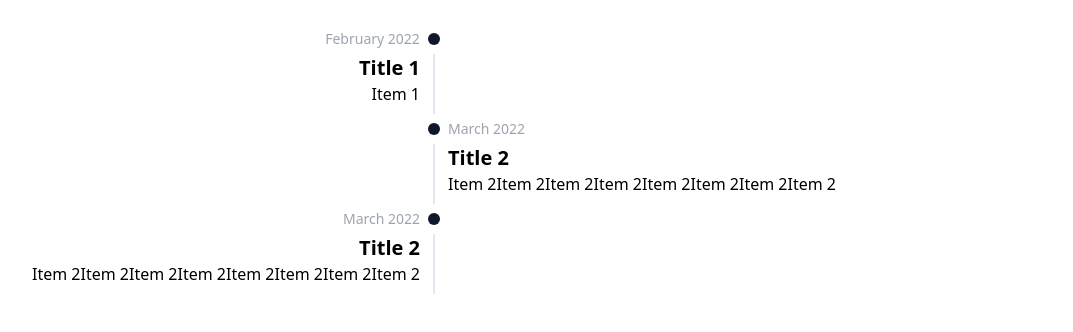
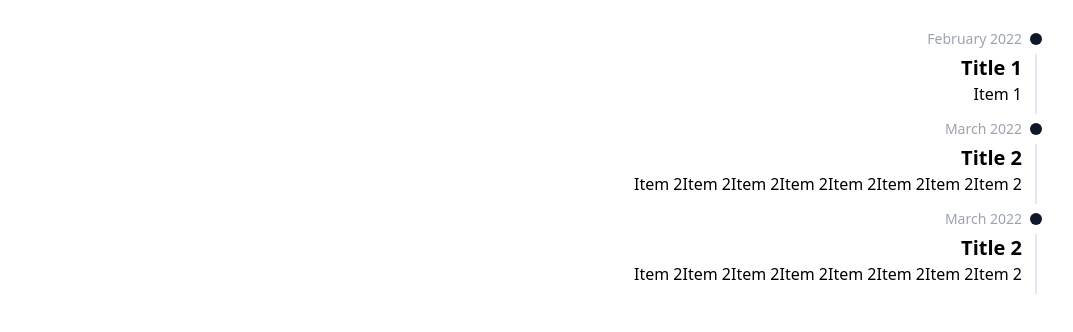
Before and after one commit to iTsygancov/rhtl, a React (Vite) app: page / in a window 1280 px wide. Shown: the top 332 px of the page, without its empty margins (206-1279 px from the left). Built offline with nearby package versions, Linux system fonts and the light colour scheme.

Commit message:
feat: implement position alternate-reverse variant

```diff
--- a/src/App.tsx
+++ b/src/App.tsx
@@ -9,7 +9,7 @@ import {
 function App() {
   return (
     <>
-      <Timeline position='alternate'>
+      <Timeline position='right'>
         <TimelineItem>
           <TimelineHeader>
             <TimelineTitle>February 2022</TimelineTitle>
--- a/src/components/ui/timeline.tsx
+++ b/src/components/ui/timeline.tsx
@@ -80,7 +80,8 @@ const TimelineItem = React.forwardRef<HTMLDivElement, TimelineItemProps>(
           position === "right" && "items-end",
           (position === "default" ||
             position === "default-reverse" ||
-            position === "alternate") &&
+            position === "alternate" ||
+            position === "alternate-reverse") &&
             "items-center",
           className
         )}
@@ -179,7 +180,8 @@ const TimelineHeader = React.forwardRef<HTMLDivElement, TimelineHeaderProps>(
         {...props}
       >
         {(position === "default" ||
-          (position === "alternate" && isEvenIndex)) && (
+          (position === "alternate" && isEvenIndex) ||
+          (position === "alternate-reverse" && isOddIndex)) && (
           <div
             style={{
               width: width
@@ -188,7 +190,8 @@ const TimelineHeader = React.forwardRef<HTMLDivElement, TimelineHeaderProps>(
         )}
         {(position === "left" ||
           position === "default" ||
-          (position === "alternate" && isEvenIndex)) &&
+          (position === "alternate" && isEvenIndex) ||
+          (position === "alternate-reverse" && isOddIndex)) &&
           (iconChild || <TimelineIcon />)}
         {React.Children.toArray(filteredChild).map((child, index) => {
           if (React.isValidElement(child) && child.type === TimelineTitle) {
@@ -202,10 +205,12 @@ const TimelineHeader = React.forwardRef<HTMLDivElement, TimelineHeaderProps>(
         })}
         {(position === "right" ||
           position === "default-reverse" ||
-          (position === "alternate" && isOddIndex)) &&
+          (position === "alternate" && isOddIndex) ||
+          (position === "alternate-reverse" && isEvenIndex)) &&
           (iconChild || <TimelineIcon />)}
         {(position === "default-reverse" ||
-          (position === "alternate" && isOddIndex)) && (
+          (position === "alternate" && isOddIndex) ||
+          (position === "alternate-reverse" && isEvenIndex)) && (
           <div
             style={{
               width: width
@@ -261,7 +266,8 @@ const TimelineContent = React.forwardRef<HTMLDivElement, TimelineContentProps>(
     return (
       <div ref={ref} className={cn("flex gap-2", className)} {...props}>
         {(position === "default" ||
-          (position === "alternate" && isEvenIndex)) && (
+          (position === "alternate" && isEvenIndex) ||
+          (position === "alternate-reverse" && isOddIndex)) && (
           <div
             style={{
               width: width
@@ -270,7 +276,8 @@ const TimelineContent = React.forwardRef<HTMLDivElement, TimelineContentProps>(
         )}
         {(position === "left" ||
           position === "default" ||
-          (position === "alternate" && isEvenIndex)) && (
+          (position === "alternate" && isEvenIndex) ||
+          (position === "alternate-reverse" && isOddIndex)) && (
           <TimelineSeparator
             style={{
               width: icon.current?.offsetWidth
@@ -280,7 +287,8 @@ const TimelineContent = React.forwardRef<HTMLDivElement, TimelineContentProps>(
         <div
           className={cn(
             "pb-2",
-            position === "alternate" && isOddIndex && "text-right"
+            position === "alternate" && isOddIndex && "text-right",
+            position === "alternate-reverse" && isEvenIndex && "text-right"
           )}
           ref={contentRef}
         >
@@ -288,7 +296,8 @@ const TimelineContent = React.forwardRef<HTMLDivElement, TimelineContentProps>(
         </div>
         {(position === "right" ||
           position === "default-reverse" ||
-          (position === "alternate" && isOddIndex)) && (
+          (position === "alternate" && isOddIndex) ||
+          (position === "alternate-reverse" && isEvenIndex)) && (
           <TimelineSeparator
             style={{
               width: icon.current?.offsetWidth
@@ -296,7 +305,8 @@ const TimelineContent = React.forwardRef<HTMLDivElement, TimelineContentProps>(
           />
         )}
         {(position === "default-reverse" ||
-          (position === "alternate" && isOddIndex)) && (
+          (position === "alternate" && isOddIndex) ||
+          (position === "alternate-reverse" && isEvenIndex)) && (
           <div
             style={{
               width: width
```
